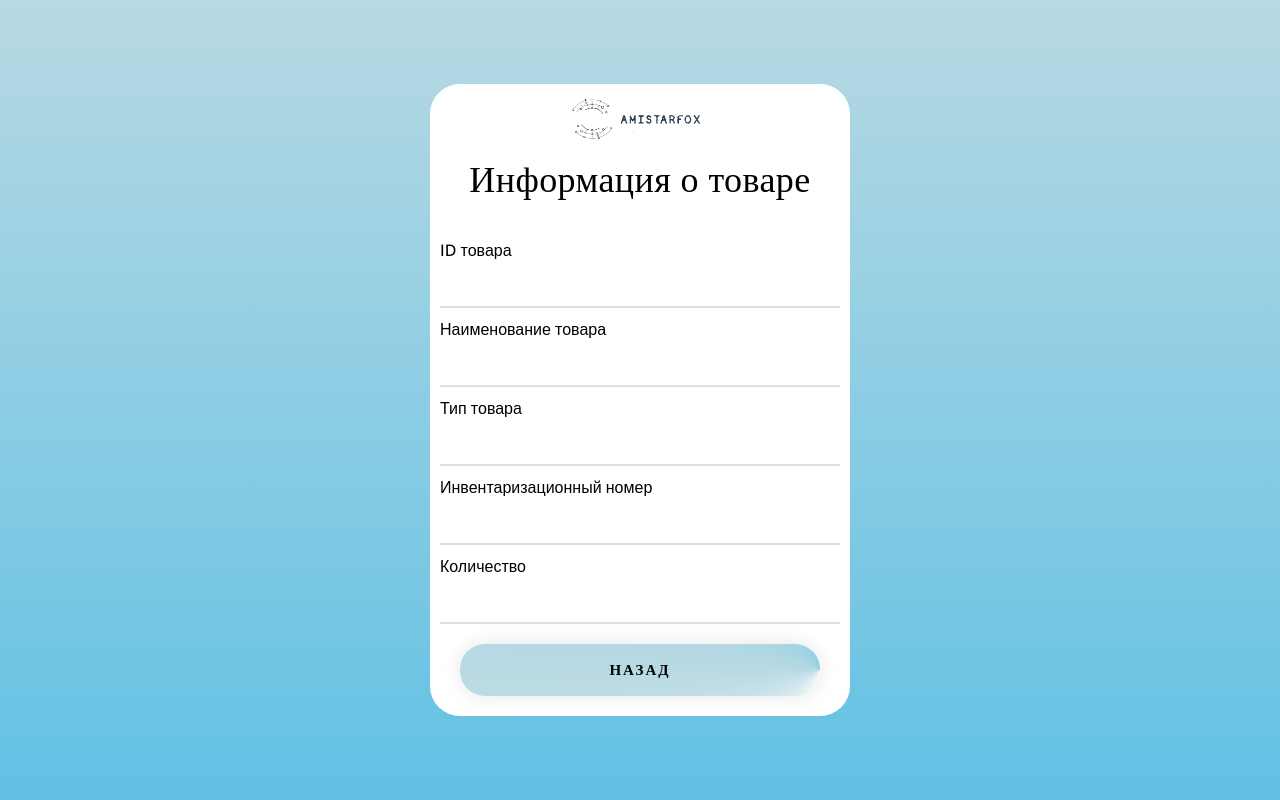
After one commit to AmiStarfox/Praktika, a PHP site: page /info.php?id=1 in a window 1280 px wide. The commit adds this page. Run offline with PHP 8.4, Linux system fonts and the light colour scheme; a user stored in the database is signed in; data that the repository does not hold is empty.

Commit message:
Перенос формы, исменение цвета изображение, создание таблицы, создание страницы
Было изменено положение на страницы ввода данных с бар-кода вручную изображение при помощи в поиске информации о бар-коде перемещено выше. Так же у изображения для помощи при введении информации было изменено цветовое оформление так же, как на сайте. Будет разработана функция, выводящая информацию по товару из базы данных. Для этого была создана таблица «goods» в базе данных «praktika» и начало кода на php, который выводил данные по найденному товару из базы данных. Переадресация на страницу с информацией на данный момент находится в разработке. Была создана страница info.php на которой будет выводиться информация о товаре после сканирования бар кода.

```diff
--- /dev/null
+++ b/info.php
@@ -0,0 +1,46 @@
+<?php
+    session_start();
+    if (!$_SESSION['user']) {
+        header('Location: ../index.php');
+    }
+?>
+<?php
+  require_once 'inc/connect.php'
+?>
+<?php
+  $id = $_GET['id'];
+  $product = mysqli_query($connect, "SELECT * FROM `goods` WHERE `id` = '$id'");
+  $product = mysqli_fetch_assoc($product);
+?>
+<!DOCTYPE html>
+<html lang="ru">
+<head>
+    <meta http-equiv="Content-Type" content="text/html; charset=utf-8 " />
+
+    <title>Авторизация</title>
+    <link rel="stylesheet" href="css/auth.css">
+    <link rel="preconnect" href="https://fonts.googleapis.com">
+    <link rel="preconnect" href="https://fonts.gstatic.com" crossorigin>
+    <link href="https://fonts.googleapis.com/css2?family=Open+Sans:wght@300;500&display=swap" rel="stylesheet">
+</head>
+<body>
+    <div class="aunth">
+    <form action="inc/aunth.php" method="post">
+        <a href="./index.php"><img src="img/am.png"></a>
+        </form>
+        <form action = "" method = "get">
+  <h1>Информация о товаре</h1><br>
+    <label>ID товара</label>
+    <input type="text" name="id" value="<?= $product['id'] ?>" readonly>
+    <label>Наименование товара</label>
+    <input type="text" name="name" value="<?= $product['name'] ?>" readonly>
+    <label>Тип товара</label>
+    <input type="text" value="<?= $product['type'] ?>" readonly>
+    <label>Инвентаризационный номер</label>
+    <input type="text" name="number" value="<?= $product['number'] ?>" readonly>
+    <label>Количество</label>
+    <input type="number" name="cont" value="<?= $product['cont'] ?>" readonly>
+    <button type="button" href="./qr.php">Назад</button>
+    </div></div>
+</body>
+</html>
--- a/qqq.php
+++ b/qqq.php
@@ -30,6 +30,8 @@ function closeForm() {
   <form action="qr.php">
     <a href="inc/logout.php"><img class = "logo" src="img/am.png"></a>
     <fieldset><h1>Введите данные кода вручную</h1></fieldset>
+    <div class="container"></div>
+      <a class="tooltip" button type="button" id="qqq" href="#">Как найти информацию на чеке<span><img src="img/cek.png" /></span></a>
     <form action="">
       <label>Дата и время</label>
       <input type="text" placeholder="Введите наименование">
@@ -41,8 +43,6 @@ function closeForm() {
       <input type="text" placeholder="Обычно 3-5 цифр, в конце чека">
       <label>ФП или ФПД</label>
       <input type="text" placeholder="Обычно 8-10 цифр, в конце чека">
-      <div class="container"></div>
-      <a class="tooltip" button type="button" id="qqq" href="#">Как найти информацию на чеке<span><img src="img/cek.jpeg" /></span></a>
   <!-- <div class="title"><img src="img/cek.jpeg" alt="img"><span>Как найти информацию на чеке</span></div>
   <div class="bottom-text active">
     </div>
```
Also changed, not shown: css/style.css (+9 -3 lines), qr.php (+22 -2 lines), img/cek.jpeg (deleted), img/cek.png (added).
